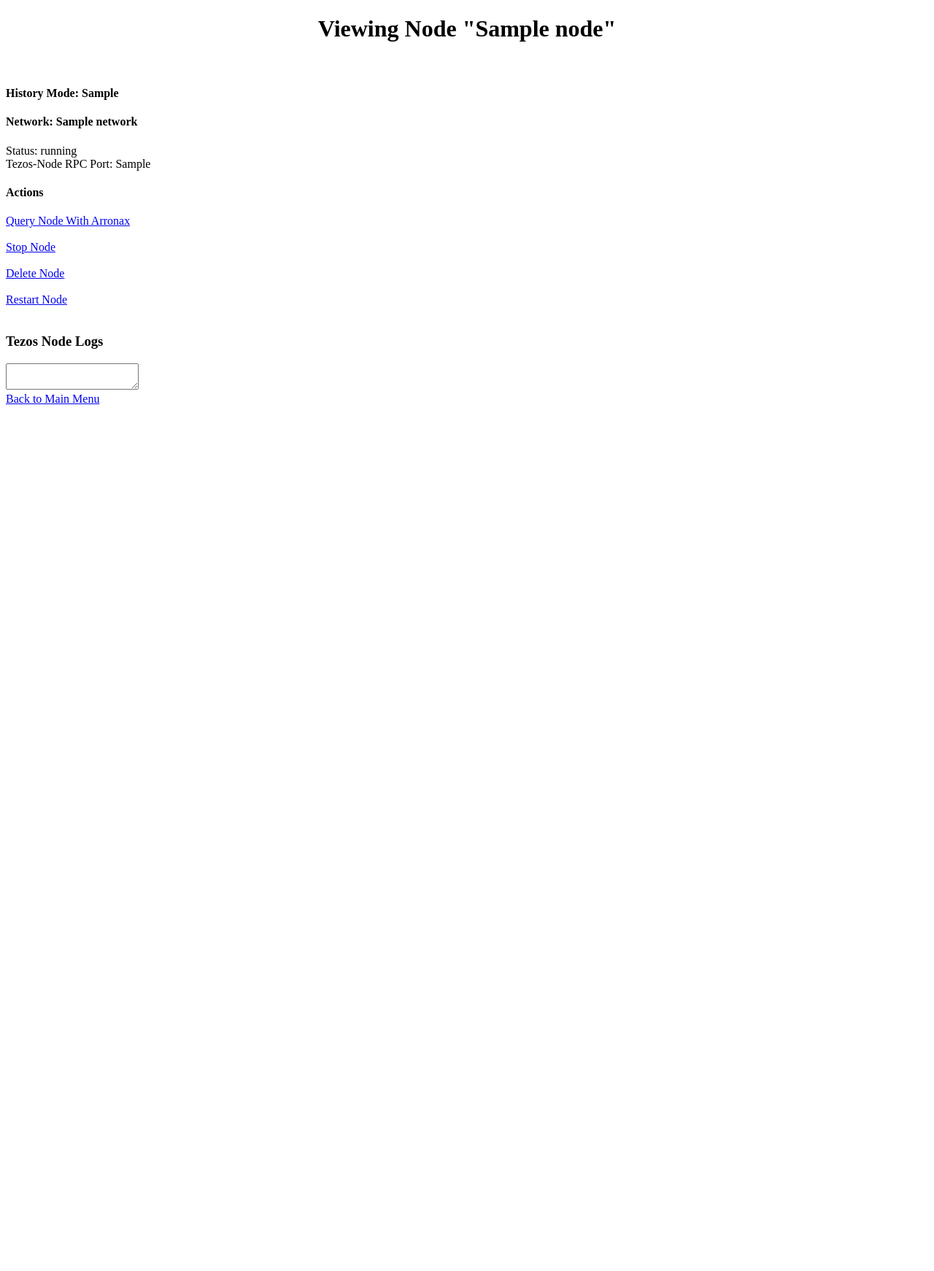
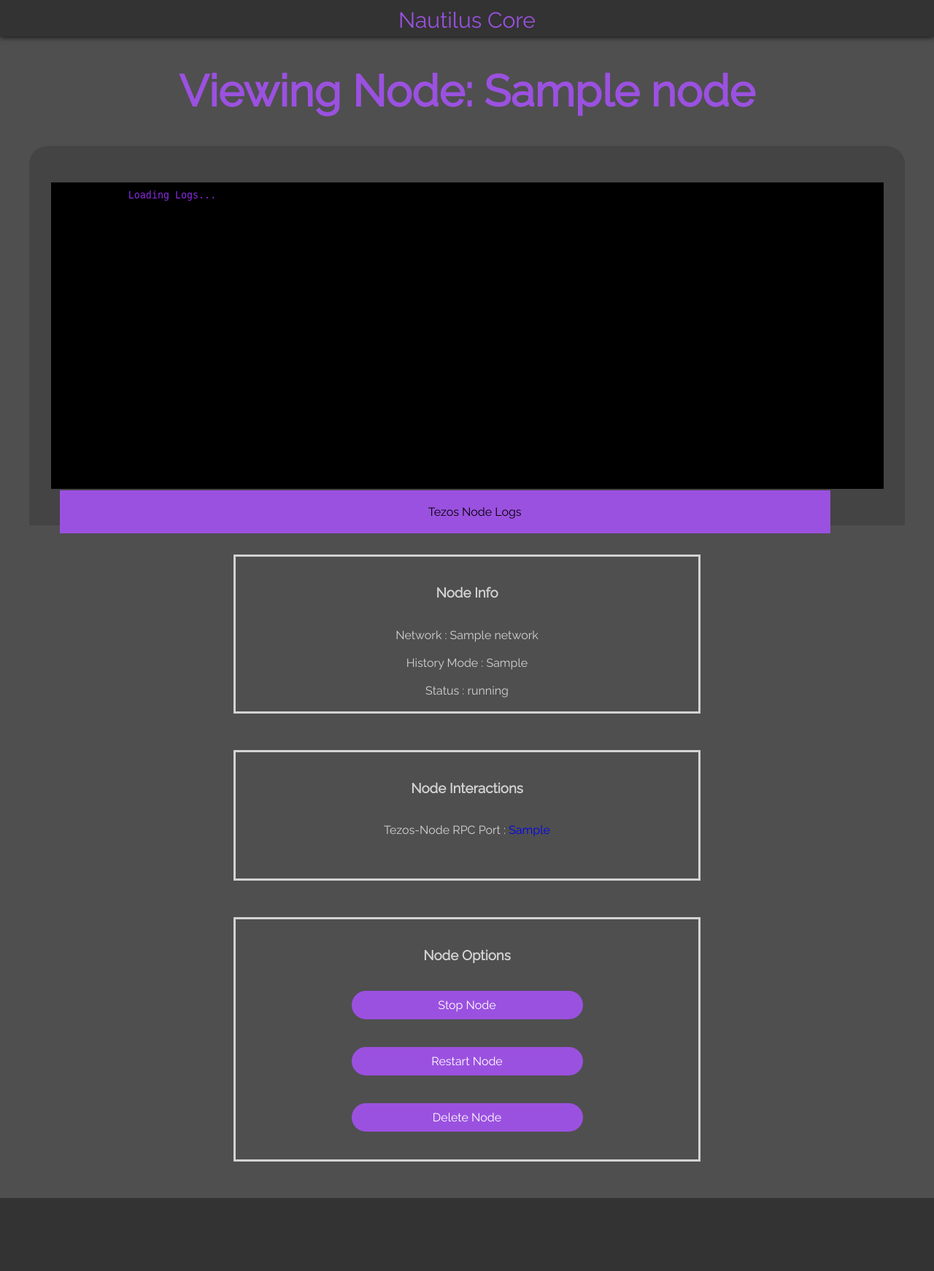
Before and after one commit to Cryptonomic/Nautilus, a Flask app: template py-core/app/templates/node.html in a window 1280 px wide. Shown: the whole page at 73% size. Before the commit the page ends 554 px from the top, so only its background shows below. Run offline with Flask 2, Linux system fonts and the light colour scheme; the template is opened without the code that fills it: most values are stand-ins (such as "Sample title", 1, 10 or a date in 2020); data that the repository does not hold is empty; parts of the project's set-up code (start-up, migrations or seed data) failed here and were passed over; some libraries are stand-ins or nearby versions; some web fonts are replaced.

Commit message:
Finish styling for node viewing page

```diff
--- a/py-core/app/static/css/stylesheet.css
+++ b/py-core/app/static/css/stylesheet.css
@@ -23,6 +23,9 @@ a {
     display: block;
     height: 50px;
 }
+#footer-spacer {
+    height: 100px;
+}
 #nc-footer {
     position: relative;
     background-color: #333333;
@@ -30,9 +33,6 @@ a {
     width: 100%;
     height: 100px;
 }
-/*#footer-spacer {*/
-/*    height: 100px;*/
-/*}*/
 #content {
     display: block;
     position: relative;
@@ -195,3 +195,55 @@ a {
     width: 100%;
     font-size: 15px;
 }
+#node-logs {
+    position: relative;
+    display: block;
+    height: 500px;
+    margin: 40px 40px 40px;
+    border-radius: 25px 25px 0px 0px;
+    background-color: #444444;
+    padding: 10px;
+}
+#log-screen {
+    position: relative;
+    display: block;
+    padding: 10px;
+    text-align: left;
+    color: blueviolet;
+    background-color: black;
+    border-style: none;
+    width: 95%;
+    margin: 40px auto 0 auto;
+    height: 400px;
+    resize: none;
+}
+#log-options-container {
+    position: relative;
+    display: block;
+    top: 0;
+    width: 95%;
+    margin: auto;
+}
+tr, tbody {
+    display: block;
+    width: 100%;
+}
+.log-screen-options {
+    font-family: "Raleway", 'sans-serif';
+    text-align: center;
+    height: 40px;
+    width: 20%;
+    background-color: #4F4F4F;
+    white-space: pre-wrap;
+}
+.log-screen-options:hover {
+    background-color: #333333;
+}
+#node-settings-container {
+    margin: auto;
+    width: 50%;
+}
+.node-button-holder {
+    margin: auto;
+    width: 50%;
+}
--- a/py-core/app/templates/node.html
+++ b/py-core/app/templates/node.html
@@ -1,67 +1,157 @@
-<!DOCTYPE html>
-<html lang="en">
-<head>
-    <meta charset="UTF-8">
-    <title>Node</title>
-    <script src="https://code.jquery.com/jquery-3.5.1.js" integrity="sha256-QWo7LDvxbWT2tbbQ97B53yJnYU3WhH/C8ycbRAkjPDc=" crossorigin="anonymous"></script>
-</head>
-<body>
+{% extends "base.html" %}
 
-    <center><h1>Viewing Node "{{ node['name'] }}"</h1></center>
+{% block title %}
+    Node {{ node['name'] }}
+{% endblock %}
 
-    <br>
+{% block content %}
 
-    <h4>History Mode: {{ node['history_mode'] }}</h4>
-    <h4>Network: {{ node['network'] }}</h4>
+    <div class="title">
+        <h1>Viewing Node: {{ node['name'] }}</h1>
+    </div>
+    <div id="node-logs">
+        <textarea readonly id="log-screen">
+            Loading Logs...
+        </textarea>
+        <table id="log-options-container">
+            <tr>
+                <td class="log-screen-options" id="tezos">
+                    Tezos Node Logs
+                </td>
+                {% if node['history_mode'] == 'archive' and node['network'] != 'dalphanet'%}
+                    <td class="log-screen-options" id="arronax">
+                        Arronax Logs
+                    </td>
+                    <td class="log-screen-options" id="conseil">
+                        Conseil API Logs
+                    </td>
+                    <td class="log-screen-options" id="lorre">
+                        Conseil Lorre Logs
+                    </td>
+                    <td class="log-screen-options" id="postgres">
+                        Conseil Postgres Logs
+                    </td>
+                {% endif %}
+            </tr>
+        </table>
+    </div>
+    <div id="node-settings-container">
+        <div class="option-box" id="node-info">
+            <br>
+            <h3>Node Info</h3>
+            <br>
+            Network : {{ node['network'] }}
+            <br>
+            <br>
+            History Mode : {{ node['history_mode'] }}
+            <br>
+            <br>
+            Status : {{ node['status'] }}
+            <br>
+            <br>
+        </div>
+        <div class="option-box" id="node-interactions">
+            <br>
+            <h3>Node Interactions</h3>
+            <br>
+            Tezos-Node RPC Port : <a href="http://localhost:{{ node['node_port'] }}">{{ node['node_port'] }}</a>
+            <br>
+            <br>
+            {% if node['history_mode'] == 'archive' and node['network'] != 'dalphanet' %}
+                Conseil Port : {{ node['conseil_port'] }}
+                <br>
+                <br>
+                Conseil API Key : 'conseil'
+                <br>
+                <br>
+                Arronax Port : {{ node['arronax_port'] }}
+                <br>
+                <br>
+                <div class="node-button-holder">
+                    <div class="button">
+                        Query with Arronax
+                    </div>
+                </div>
+            {% endif %}
+            <br>
+            <br>
+        </div>
+        <div class="option-box" id="node-options">
+            <br>
+            <h3>Node Options</h3>
+            <br>
+            <div class="node-button-holder">
+                {% if node['status'] != 'stopped' %}
+                    <a href="/stop_node?name={{node['name']}}">
+                        <div class="button">
+                            Stop Node
+                        </div>
+                    </a>
+                    <br>
+                    <br>
+                {% endif %}
+                <a href="/restart_node?name={{node['name']}}">
+                    <div class="button">
+                        Restart Node
+                    </div>
+                </a>
+                <br>
+                <br>
+                <a href="/delete_node?name={{node['name']}}">
+                    <div class="button">
+                        Delete Node
+                    </div>
+                </a>
+                <br>
+                <br>
+            </div>
+        </div>
+    </div>
 
-    Status: {{ node['status'] }} <br>
-    Tezos-Node RPC Port: {{ node['node_port'] }} <br>
-    {% if node['history_mode'] == 'archive' %}
-        Conseil Port: {{ node['conseil_port'] }} <br>
-        Arronax Port: {{ node['arronax_port'] }} <br>
-    {% endif %}
+{% endblock %}
 
-    <h4>Actions</h4>
-    {% if node['status'] == 'running' %}
-        <a href="http://localhost:{{node['arronax_port']}}" target="_blank">Query Node With Arronax</a> <br> <br>
-<!--        <a href="/rpc?name={{node['name']}}">Query with RPC</a> <br> <br>-->
-        <a href="/stop_node?name={{node['name']}}">Stop Node</a> <br> <br>
-        <a href="/delete_node?name={{node['name']}}">Delete Node</a> <br> <br>
-        <a href="/restart_node?name={{node['name']}}">Restart Node</a> <br> <br>
-    {% else %}
-        <a href="/stop_node?name={{node['name']}}">Stop Node</a> <br> <br>
-        <a href="/restart_node?name={{node['name']}}">Restart Node</a> <br> <br>
-        <a href="/delete_node?name={{node['name']}}">Delete Node</a> <br> <br>
-    {% endif %}
+{% block scripts %}
+    <script>
 
-    <h3>Tezos Node Logs</h3>
-    <textarea id="tezos-node-logs"></textarea>
-    {% if node['history_mode'] == 'archive' %}
-        <h3>Conseil API Logs</h3>
-        <textarea id="conseil-api-logs"></textarea>
-        <h3>Conseil Lorre Logs</h3>
-        <textarea id="conseil-lorre-logs"></textarea>
-        <h3>Conseil Postgres Logs</h3>
-        <textarea id="conseil-postgres-logs"></textarea>
-        <h3>Arronax Logs</h3>
-        <textarea id="arronax-logs"></textarea>
-    {% endif %}
+        let currentLog = "tezos";
+        document.getElementById(currentLog).style.backgroundColor = "#9B51E0";
 
-    <br>
-    <a href="/">Back to Main Menu</a>
+        document.getElementById("tezos").addEventListener("click", function () {
+           document.getElementById(currentLog).style.backgroundColor = "#4F4F4F";
+           currentLog = "tezos";
+           document.getElementById(currentLog).style.backgroundColor = "#9B51E0";
+        });
+        {% if node['history_mode'] == 'archive' and node['network'] != 'dalphanet' %}
+            document.getElementById("conseil").addEventListener("click", function () {
+                document.getElementById(currentLog).style.backgroundColor = "#4F4F4F";
+                currentLog = "conseil";
+                document.getElementById(currentLog).style.backgroundColor = "#9B51E0";
+            });
+            document.getElementById("lorre").addEventListener("click", function () {
+                document.getElementById(currentLog).style.backgroundColor = "#4F4F4F";
+                currentLog = "lorre";
+                document.getElementById(currentLog).style.backgroundColor = "#9B51E0";
+            });
+            document.getElementById("arronax").addEventListener("click", function () {
+                document.getElementById(currentLog).style.backgroundColor = "#4F4F4F";
+                currentLog = "arronax";
+                document.getElementById(currentLog).style.backgroundColor = "#9B51E0";
+            });
+            document.getElementById("postgres").addEventListener("click", function () {
+                document.getElementById(currentLog).style.backgroundColor = "#4F4F4F";
+                currentLog = "postgres";
+                document.getElementById(currentLog).style.backgroundColor = "#9B51E0";
+            });
+        {% endif %}
 
-    <script>
-        setInterval(function() {
+        let getLogs = function() {
             $.getJSON('http://localhost:5000/get_logs', {
                 name: "{{node['name']}}",
             }, function(data) {
-                document.getElementById("tezos-node-logs").innerText = data.tezos
-                document.getElementById("conseil-api-logs").innerText = data.conseil
-                document.getElementById("conseil-lorre-logs").innerText = data.lorre
-                document.getElementById("conseil-postgres-logs").innerText = data.postgres
-                document.getElementById("arronax-logs").innerText = data.arronax
+                document.getElementById("log-screen").innerHTML = data[currentLog];
             });
-        }, 100)
+        }
+
+        setInterval(getLogs, 1000)
     </script>
-</body>
-</html>
+{% endblock %}
```
